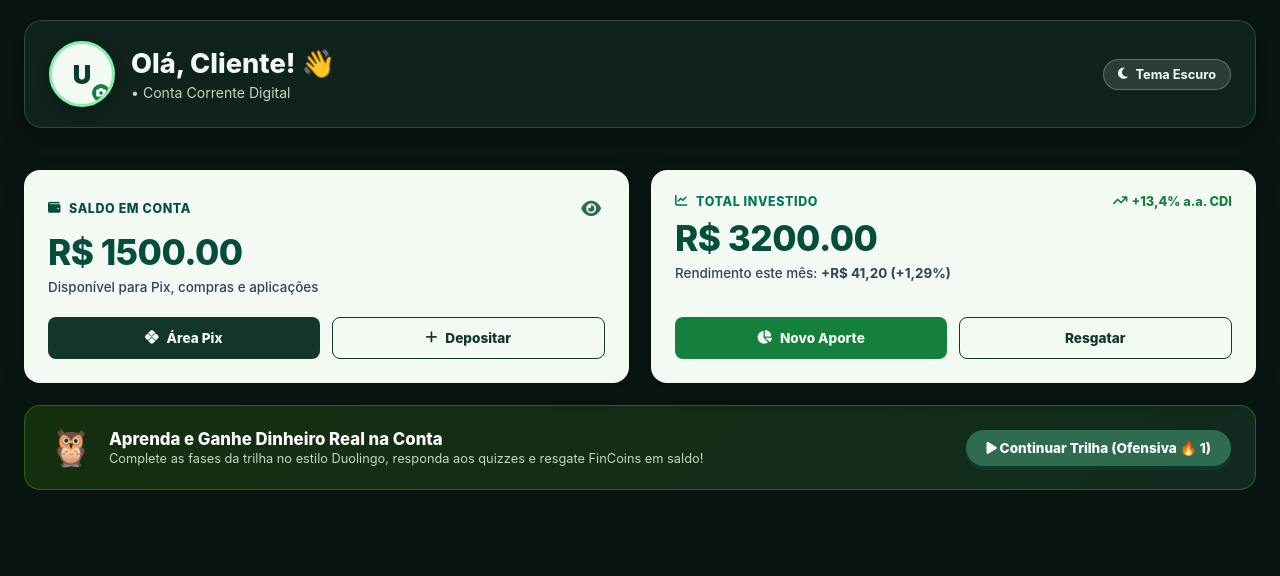
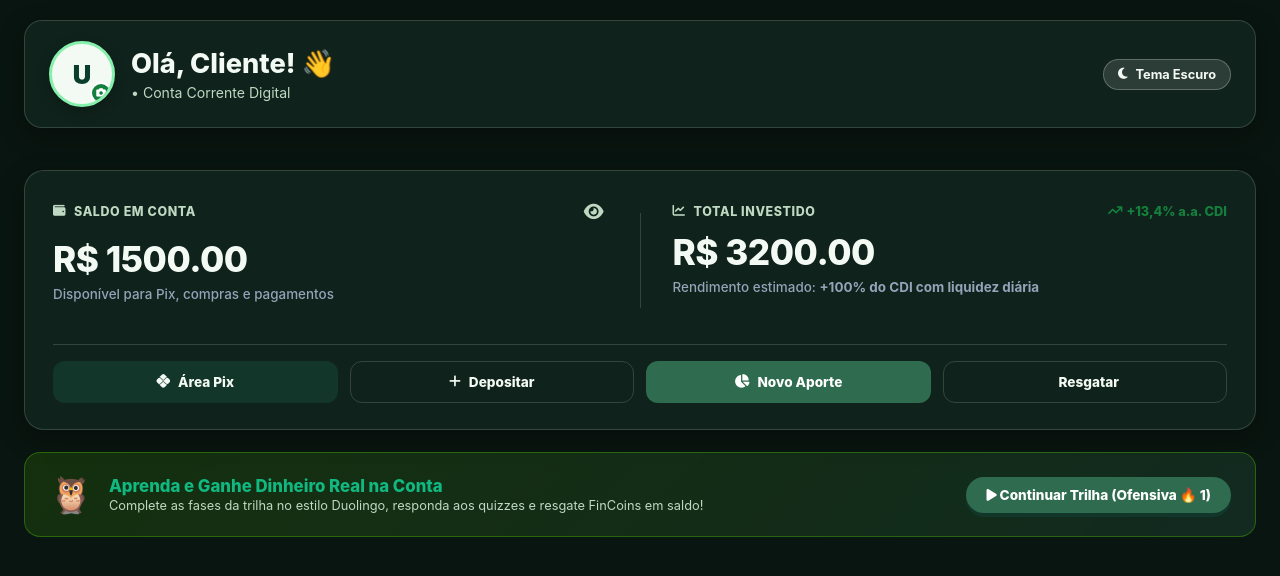
Before and after one commit to Nexvt1/Fintechs, a Flask app: template templates/home.html in a window 1280 px wide. Shown: the part 72-648 px from the top of the page. Run offline with Flask 3, Linux system fonts and the light colour scheme; the template is opened without the code that fills it, so the values that code supplies are empty; some libraries are stand-ins or nearby versions.

Commit message:
feat: card master unificado de saldo e investimentos, texto preto no plano branco e titulo do banner verde

```diff
--- a/static/home.css
+++ b/static/home.css
@@ -3554,3 +3554,196 @@ body.theme-light .p-val-meta {
     box-sizing: border-box !important;
     border-radius: 18px !important;
 }
+
+
+/* ========================================================
+   CARD MASTER UNIFICADO (SALDO EM CONTA + TOTAL INVESTIDO)
+   ======================================================== */
+.bank-unified-card {
+    width: 100%;
+    background: var(--bg-card);
+    border: 1px solid var(--border-subtle);
+    border-radius: 20px;
+    padding: 26px 28px;
+    box-shadow: var(--shadow-card);
+    display: flex;
+    flex-direction: column;
+    gap: 20px;
+    box-sizing: border-box;
+    transition: background 0.3s ease, border-color 0.3s ease;
+}
+
+/* NO PLANO BRANCO (TEMA CLARO): TEXTO E SALDOS 100% PRETOS */
+body.theme-light .bank-unified-card {
+    background: #FFFFFF !important;
+    border-color: rgba(18, 55, 42, 0.14) !important;
+    box-shadow: 0 8px 24px rgba(18, 55, 42, 0.08) !important;
+}
+
+body.theme-light .bank-unified-card .card-amount {
+    color: #000000 !important;
+}
+
+body.theme-light .bank-unified-card .card-label {
+    color: #000000 !important;
+}
+
+body.theme-light .bank-unified-card .card-subtext {
+    color: #111827 !important;
+}
+
+body.theme-light .bank-unified-card .card-subtext strong {
+    color: #000000 !important;
+}
+
+body.theme-light .bank-unified-card .btn-eye {
+    color: #000000 !important;
+}
+
+body.theme-light .bank-unified-card .badge-rate {
+    color: #047857 !important;
+}
+
+body.theme-light .bank-unified-card .btn-act-outline {
+    border-color: #000000 !important;
+    color: #000000 !important;
+}
+
+body.theme-light .bank-unified-card .btn-act-dark {
+    background: #000000 !important;
+    color: #FFFFFF !important;
+}
+
+/* NO TEMA ESCURO: */
+body.theme-dark .bank-unified-card,
+body:not(.theme-light) .bank-unified-card {
+    background: var(--bg-card);
+    border-color: var(--border-subtle);
+}
+
+body.theme-dark .bank-unified-card .card-amount,
+body:not(.theme-light) .bank-unified-card .card-amount {
+    color: #F3FAF4;
+}
+
+body.theme-dark .bank-unified-card .card-label,
+body:not(.theme-light) .bank-unified-card .card-label {
+    color: #BFD8C2;
+}
+
+body.theme-dark .bank-unified-card .card-subtext,
+body:not(.theme-light) .bank-unified-card .card-subtext {
+    color: #94A3B8;
+}
+
+body.theme-dark .bank-unified-card .btn-eye,
+body:not(.theme-light) .bank-unified-card .btn-eye {
+    color: #BFD8C2;
+}
+
+/* GRID DAS DUAS MÉTRICAS UNIFICADAS */
+.unified-metrics-grid {
+    display: grid;
+    grid-template-columns: 1fr 1px 1fr;
+    align-items: center;
+    gap: 32px;
+}
+
+.unified-card-divider {
+    height: 75%;
+    width: 1px;
+    background: var(--border-subtle);
+}
+
+body.theme-light .unified-card-divider {
+    background: rgba(0, 0, 0, 0.12) !important;
+}
+
+@media (max-width: 768px) {
+    .unified-metrics-grid {
+        grid-template-columns: 1fr;
+        gap: 20px;
+    }
+    .unified-card-divider {
+        display: none;
+    }
+}
+
+.unified-metric-col {
+    display: flex;
+    flex-direction: column;
+}
+
+/* BOTÕES DE AÇÃO UNIFICADOS */
+.unified-actions-row {
+    display: grid;
+    grid-template-columns: repeat(4, 1fr);
+    gap: 12px;
+    padding-top: 16px;
+    border-top: 1px solid var(--border-subtle);
+}
+
+body.theme-light .unified-actions-row {
+    border-top-color: rgba(0, 0, 0, 0.08);
+}
+
+@media (max-width: 768px) {
+    .unified-actions-row {
+        grid-template-columns: repeat(2, 1fr);
+    }
+}
+
+.btn-unified-act {
+    padding: 12px 14px;
+    border-radius: 12px;
+    font-weight: 800;
+    font-size: 0.85rem;
+    cursor: pointer;
+    display: inline-flex;
+    align-items: center;
+    justify-content: center;
+    gap: 8px;
+    transition: transform 0.15s, opacity 0.2s, background 0.2s;
+    border: none;
+}
+
+.btn-unified-act:hover {
+    transform: translateY(-2px);
+}
+
+.btn-act-dark {
+    background: #12372A;
+    color: #F3FAF4;
+}
+
+.btn-act-outline {
+    background: transparent;
+    border: 1px solid var(--border-subtle);
+    color: var(--text-light);
+}
+
+.btn-act-emerald {
+    background: var(--evergreen);
+    color: #FFFFFF;
+}
+
+.btn-act-emerald:hover {
+    background: #1E4633;
+}
+
+/* ========================================================
+   TEXTO DO BANNER DE EDUCAÇÃO: SEMPRE VERDE!
+   ======================================================== */
+.edu-callout-left h4 {
+    color: #10B981 !important;
+    font-size: 1.05rem;
+    font-weight: 800;
+}
+
+body.theme-light .edu-callout-left h4 {
+    color: #15803D !important;
+}
+
+body.theme-dark .edu-callout-left h4 {
+    color: #10B981 !important;
+}
--- a/templates/home.html
+++ b/templates/home.html
@@ -99,12 +99,11 @@
                 </div>
             </div>
 
-            <!-- GRID DOS 2 CARDS DESTAQUE (SALDO EM CONTA & TOTAL INVESTIDO) -->
-            <section class="overview-grid">
-
-                <!-- CARD SALDO EM CONTA -->
-                <div class="bank-card">
-                    <div>
+            <!-- CARD MASTER UNIFICADO (SALDO EM CONTA & TOTAL INVESTIDO) -->
+            <section class="bank-unified-card">
+                <div class="unified-metrics-grid">
+                    <!-- LADO 1: SALDO DISPONÍVEL -->
+                    <div class="unified-metric-col">
                         <div class="bank-card-top">
                             <span class="card-label card-label-green">
                                 <i class="fa-solid fa-wallet"></i> SALDO EM CONTA
@@ -113,27 +112,17 @@
                                 <i class="fa-solid fa-eye" id="eyeIcon"></i>
                             </button>
                         </div>
-
                         <div class="card-amount" id="displaySaldo">
                             R$ {{ "%.2f"|format(usuario.saldo or 1500.0) }}
                         </div>
-
-                        <p class="card-subtext">Disponível para Pix, compras e aplicações</p>
-                    </div>
-
-                    <div class="card-buttons-row">
-                        <button class="btn-filled-dark" onclick="abrirModalPix()">
-                            <i class="fa-brands fa-pix"></i> Área Pix
-                        </button>
-                        <button class="btn-outline-dark" onclick="abrirModalDeposito()">
-                            <i class="fa-solid fa-plus"></i> Depositar
-                        </button>
-                    </div>
-                </div>
-
-                <!-- CARD TOTAL INVESTIDO -->
-                <div class="bank-card">
-                    <div>
+                        <p class="card-subtext">Disponível para Pix, compras e pagamentos</p>
+                    </div>
+
+                    <!-- DIVISOR VERTICAL NO PC -->
+                    <div class="unified-card-divider"></div>
+
+                    <!-- LADO 2: TOTAL INVESTIDO -->
+                    <div class="unified-metric-col">
                         <div class="bank-card-top">
                             <span class="card-label card-label-invest">
                                 <i class="fa-solid fa-chart-line"></i> TOTAL INVESTIDO
@@ -142,24 +131,28 @@
                                 <i class="fa-solid fa-arrow-trend-up"></i> +13,4% a.a. CDI
                             </span>
                         </div>
-
                         <div class="card-amount" id="displayInvestimentos">
                             R$ {{ "%.2f"|format(usuario.investimentos or 3200.0) }}
                         </div>
-
-                        <p class="card-subtext">Rendimento este mês: <strong>+R$ 41,20 (+1,29%)</strong></p>
-                    </div>
-
-                    <div class="card-buttons-row">
-                        <button class="btn-filled-emerald" onclick="abrirModalInvestir()">
-                            <i class="fa-solid fa-chart-pie"></i> Novo Aporte
-                        </button>
-                        <button class="btn-outline-dark" onclick="abrirModalResgate()">
-                            Resgatar
-                        </button>
-                    </div>
-                </div>
-
+                        <p class="card-subtext">Rendimento estimado: <strong>+100% do CDI com liquidez diária</strong></p>
+                    </div>
+                </div>
+
+                <!-- LINHA DE AÇÕES RÁPIDAS UNIFICADA -->
+                <div class="unified-actions-row">
+                    <button class="btn-unified-act btn-act-dark" onclick="abrirModalPix()">
+                        <i class="fa-brands fa-pix"></i> Área Pix
+                    </button>
+                    <button class="btn-unified-act btn-act-outline" onclick="abrirModalDeposito()">
+                        <i class="fa-solid fa-plus"></i> Depositar
+                    </button>
+                    <button class="btn-unified-act btn-act-emerald" onclick="abrirModalInvestir()">
+                        <i class="fa-solid fa-chart-pie"></i> Novo Aporte
+                    </button>
+                    <button class="btn-unified-act btn-act-outline" onclick="abrirModalResgate()">
+                        <i class="fa-solid fa-arrow-down-left-and-up-right-to-center"></i> Resgatar
+                    </button>
+                </div>
             </section>
 
             <!-- BANNER DE ENTRADA PARA A EDUCAÇÃO / DUOLINGO -->
```
Also changed, not shown: www/index.html (+31 -38 lines), www/style.css (+193 -0 lines).
